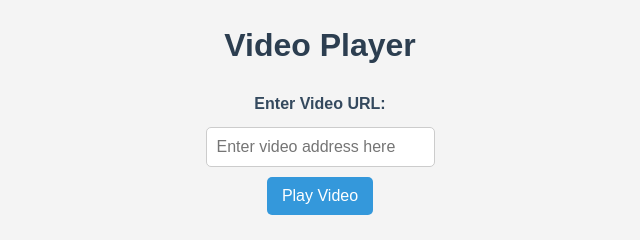
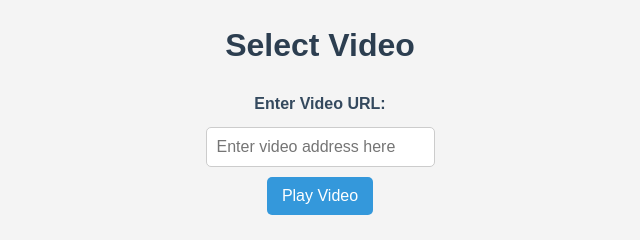
Before and after one commit to imvickykumar999/Online-Video-Player, a plain HTML site: page index.html in a window 1280 px wide. Shown: the full height of the page, 320-960 px from the left. Drawn offline with Linux system fonts and the light colour scheme.

Commit message:
Update index.html

```diff
--- a/index.html
+++ b/index.html
@@ -26,6 +26,7 @@
         h1 {
             margin-bottom: 20px;
             color: #2c3e50;
+            cursor: pointer; /* Make it look clickable */
         }
 
         form {
@@ -101,7 +102,7 @@
 </head>
 <body>
 
-<h1>Video Player</h1>
+<h1 onclick="window.open('https://dl.animesp.xyz/Completed/', '_blank')">Select Video</h1>
 <form id="videoForm">
     <label for="videoURL">Enter Video URL:</label>
     <input type="text" id="videoURL" placeholder="Enter video address here" required>
```
